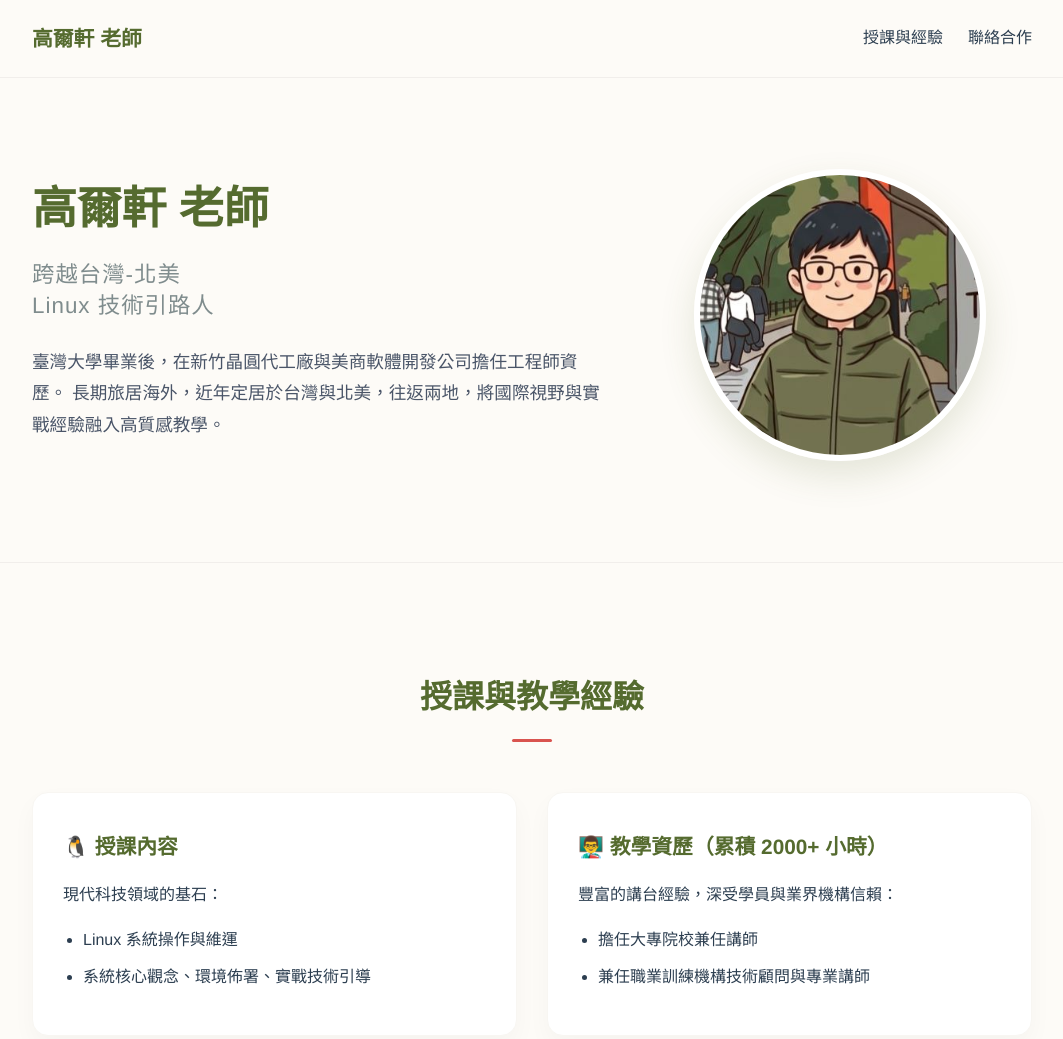
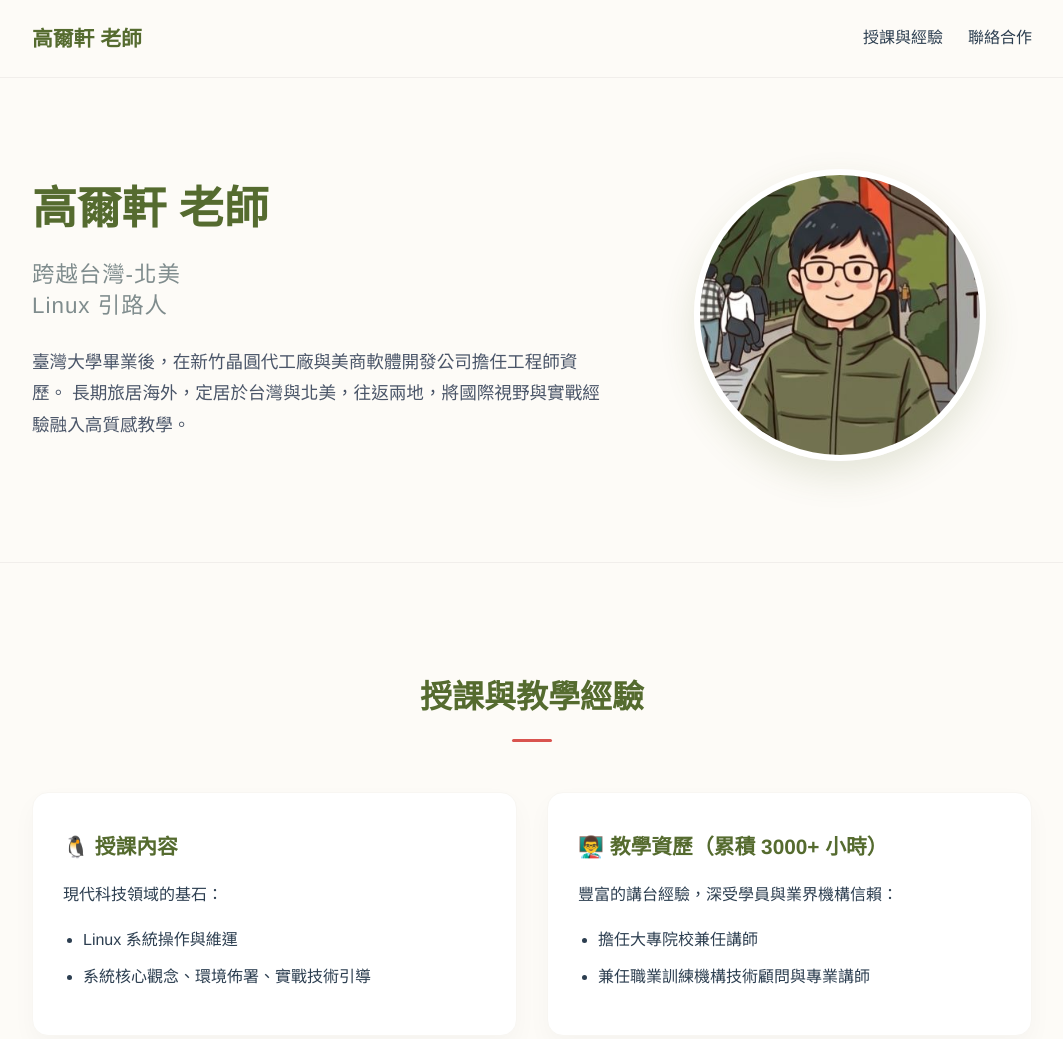
Before and after one commit to ntucskao/personal_page, a plain HTML site: page index.html in a window 1280 px wide. Shown: the top 1039 px of the page, without its empty margins (108-1171 px from the left). Drawn offline with Linux system fonts and the light colour scheme.

Commit message:
Update teaching hours in index.html

```diff
--- a/index.html
+++ b/index.html
@@ -241,10 +241,10 @@
     <header class="container hero">
         <div class="hero-text">
             <h1>高爾軒 老師</h1>
-            <h2>跨越台灣-北美<br>Linux 技術引路人</h2>
+            <h2>跨越台灣-北美<br>Linux 引路人</h2>
             <p>
                 臺灣大學畢業後，在新竹晶圓代工廠與美商軟體開發公司擔任工程師資歷。
-                長期旅居海外，近年定居於台灣與北美，往返兩地，將國際視野與實戰經驗融入高質感教學。
+                長期旅居海外，定居於台灣與北美，往返兩地，將國際視野與實戰經驗融入高質感教學。
             </p>
         </div>
         <div class="hero-img">
@@ -267,7 +267,7 @@
                 </div>
 
                 <div class="card">
-                    <h3>👨‍🏫 教學資歷（累積 2000+ 小時）</h3>
+                    <h3>👨‍🏫 教學資歷（累積 3000+ 小時）</h3>
                     <p>豐富的講台經驗，深受學員與業界機構信賴：</p>
                     <ul>
                         <li>擔任大專院校兼任講師</li>
```
